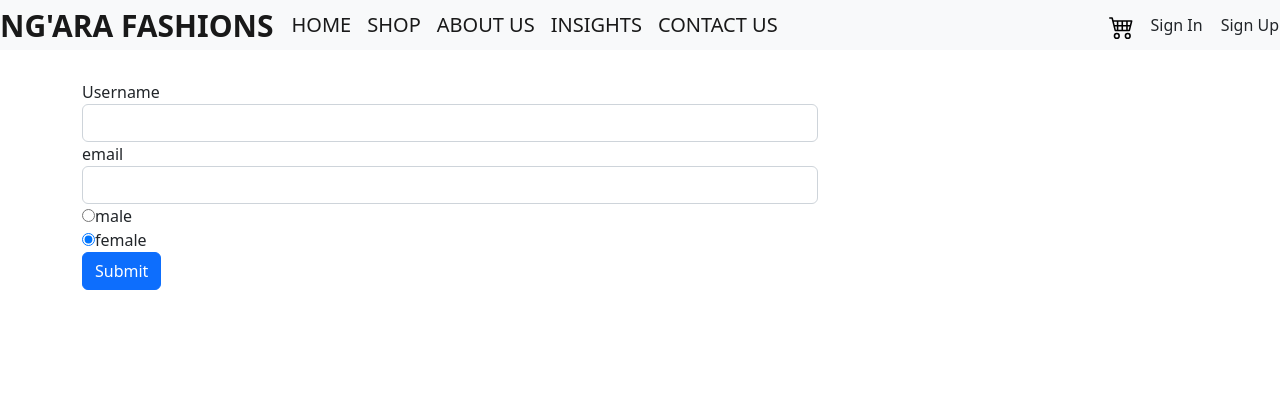
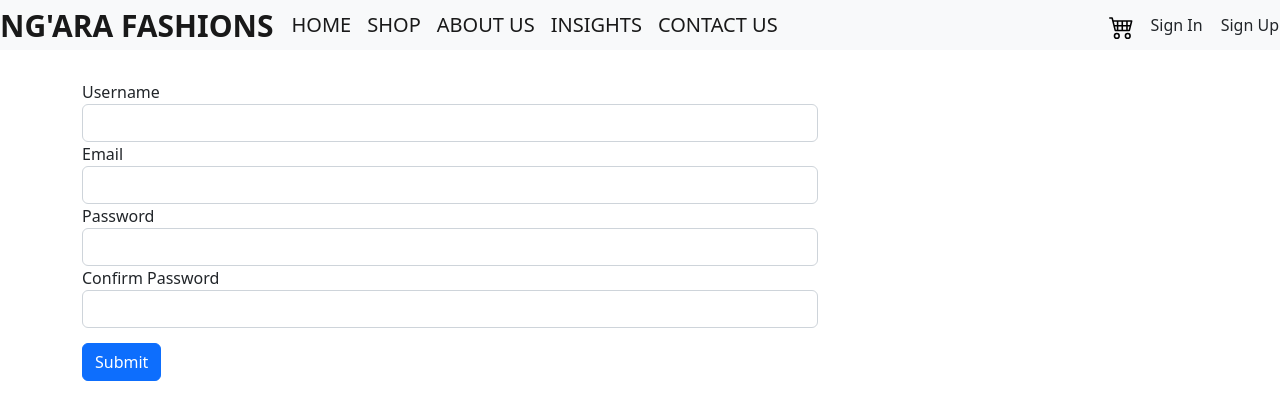
Before and after one commit to Carol254/kuiFashions, an Angular app: page /dashboard/home/sign-in in a window 1280 px wide. Shown: the top 420 px of the page. Built offline with nearby package versions, Linux system fonts and the light colour scheme.

Commit message:
changes made to sign-in page

```diff
--- a/src/app/dashboard/sign-in/sign-in.component.css
+++ b/src/app/dashboard/sign-in/sign-in.component.css
@@ -1,3 +1,6 @@
 .container {
     margin-top: 30px;
   }
+  .btn{
+    margin-top:15px;
+  }
--- a/src/app/dashboard/sign-in/sign-in.component.html
+++ b/src/app/dashboard/sign-in/sign-in.component.html
@@ -8,23 +8,40 @@
               type="text"
               id="username"
               formControlName="username"
-              class="form-control">
+              class="form-control"
+              >
+              <span
+              *ngIf="!signinForm.valid && signinForm.touched"class="help-block">Please enter a valid Username</span>
           </div>
           <div class="form-group">
-            <label for="email">email</label>
+            <label for="email">Email</label>
             <input
               type="text"
               id="email"
               formControlName="email"
               class="form-control">
+              <span
+              *ngIf="!signinForm.valid && signinForm.touched"class="help-block">Please enter a valid Email</span>
           </div>
-          <div class="radio" *ngFor="let gender of genders">
-            <label>
-              <input
-                type="radio"
-                formControlName="gender"
-                [value]="gender">{{ gender }}
-            </label>
+          <div class="form-group">
+            <label for="password">Password</label>
+            <input
+              type="password"
+              id="password"
+              formControlName="password"
+              class="form-control">
+              <span
+              *ngIf="!signinForm.valid && signinForm.touched"class="help-block">Please enter a valid Password</span>
+          </div>
+          <div class="form-group">
+            <label for="password">Confirm Password</label>
+            <input
+              type="password"
+              id="password"
+              formControlName="password"
+              class="form-control">
+              <span
+              *ngIf="!signinForm.valid && signinForm.touched"class="help-block">Please enter a valid Password</span>
           </div>
           <button class="btn btn-primary" type="submit">Submit</button>
         </form>
--- a/src/app/dashboard/sign-in/sign-in.component.ts
+++ b/src/app/dashboard/sign-in/sign-in.component.ts
@@ -8,15 +8,12 @@ import { FormControl, FormGroup, Validators } from '@angular/forms';
 })
 export class SignInComponent implements OnInit {
 
-  genders = ['male', 'female'];
-
-
   constructor() { }
 
    signinForm = new FormGroup({
     'username': new FormControl(null,Validators.required),
     'email': new FormControl(null,[Validators.required,Validators.email]),
-    'gender':new FormControl('female')
+    'password': new FormControl(null,Validators.required),
   });
   ngOnInit(): void {
 
```
